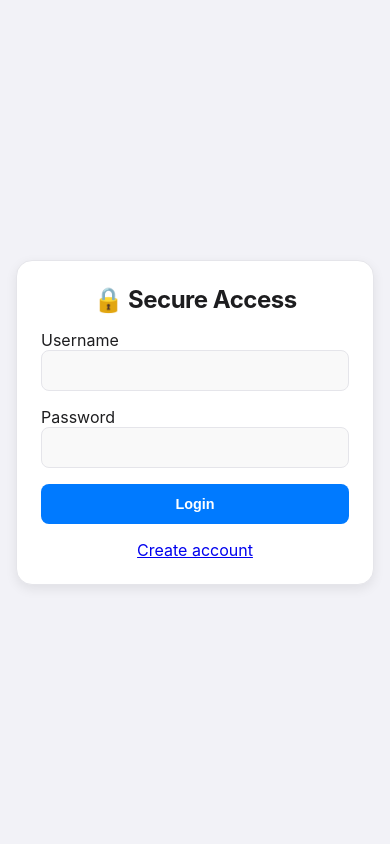
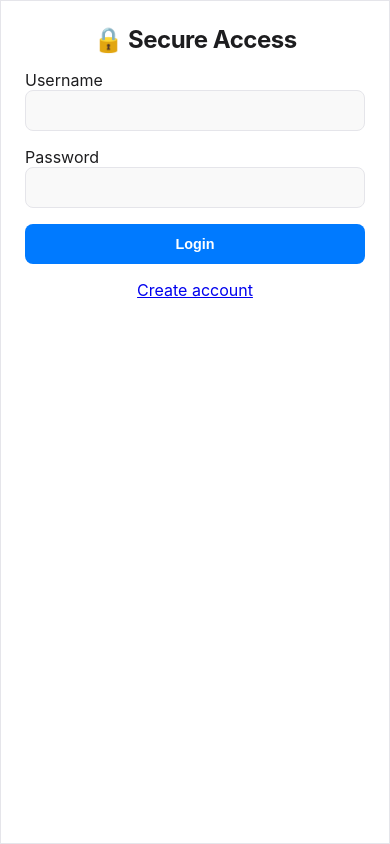
Before and after one commit to dwbacon/Jp-Server, a website: page public/login.html in a window 390 px wide. Drawn offline with Linux system fonts and the light colour scheme.

Commit message:
Make auth pages full-screen on mobile

```diff
--- a/public/login.html
+++ b/public/login.html
@@ -2,6 +2,7 @@
 <html lang="en">
 <head>
     <meta charset="UTF-8">
+    <meta name="viewport" content="width=device-width, initial-scale=1">
     <title>Login</title>
     <style>
         :root {
@@ -117,6 +118,15 @@
 
         #error { color: var(--danger-color); margin-top: 1rem; text-align: center; }
         .create-link { text-align: center; margin-top: 1rem; }
+
+        @media (max-width: 600px) {
+            body { padding: 0; display: block; }
+            .card {
+                max-width: none;
+                min-height: 100vh;
+                border-radius: 0;
+            }
+        }
     </style>
 </head>
 <body>
```
Also changed, not shown: public/register.html (+10 -0 lines).
